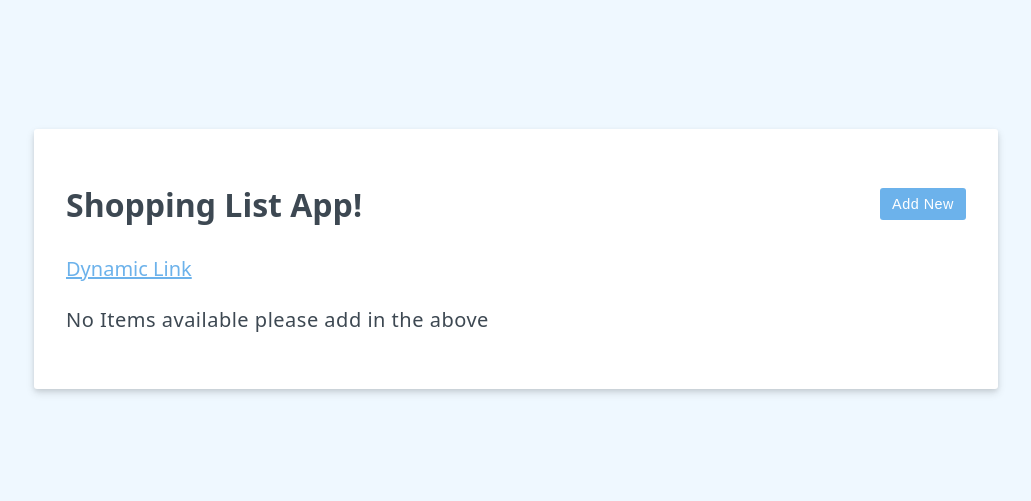
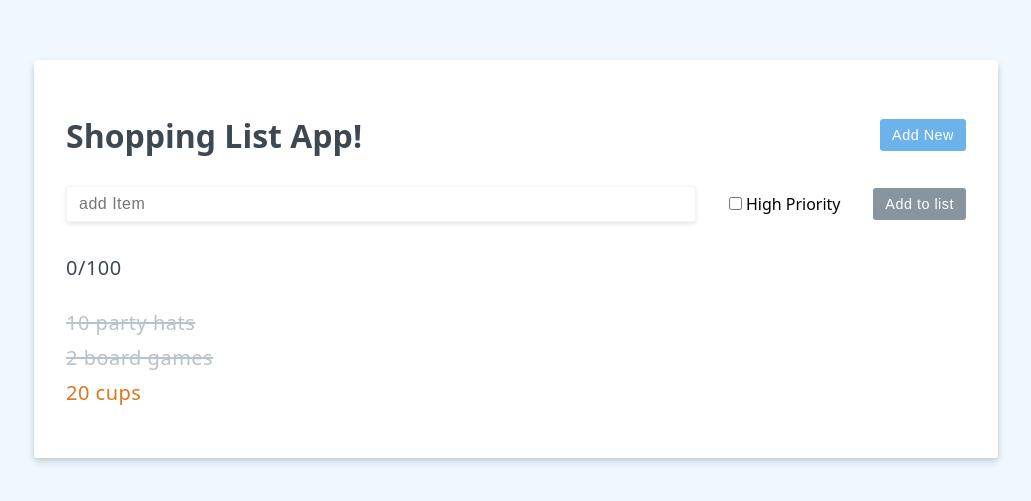
Before and after one commit to jacob-d242/Composition-API, a Vue app: page / in a window 1280 px wide. Shown: the part 141-642 px from the top of the page, without its empty margins (124-1155 px from the left). Built offline with nearby package versions, Linux system fonts and the light colour scheme.

Commit message:
coomputed in vue

```diff
--- a/src/App.vue
+++ b/src/App.vue
@@ -1,53 +1,95 @@
 <script setup>
-import { ref } from 'vue'
+import { ref,computed } from 'vue'
 
+
+const listItems = ref([
+   {
+     id: 1,
+     label: "10 party hats",
+     purchased: true,
+     highPriority: false
+   },
+   {
+		id: 2,
+    label:"2 board games",
+    purchased: true,
+    highPriority: false
+   },
+   {
+     id: 3,
+     label: "20 cups",
+     purchased: false,
+     highPriority: true
+   }
+])
 const msg = ref('Shopping List App!')
+const characterCount = computed(()=>{
+  return newItem.value.length
+})
 const newItem = ref('')
 const newItemHighPriority = ref(false)
 const editing = ref(false);
-const listItems= ref ([
-//   { id : 1 ,label :"10 milk shakes "},
-//  { id:2, label:"2 milk cakes"},
-//  { id : 3 , label :"20 glasses"}
-])
-const saveItem=()=>{
-  listItems.value.push({id: listItems.value.length + 1 ,label:newItem.value})
+const saveItem = () => {
+  listItems.value.push(
+    {
+    id: listItems.value.length + 1,
+    label: newItem.value,
+    highPriority: newItemHighPriority.value,
+    purchased: false
+}
+  )
   newItem.value = ""
+  // newItemHighPriority.value = ""
 }
-const editItem = (e) =>{
+
+const editItem = (e) => {
   editing.value = e
   newItem.value = ""
+ // newItemHighPriority.value =""
+}
+
+const togglePurchase = (item) => {
+  item.purchased = !item.purchased
 }
 </script>
 
 <template>
   <div class="header">
     <h1>{{ msg }}</h1>
-    <button v-if="editing" class="btn btn-primary" @click="editItem(false)" >Cancel</button>
-    <button v-else class="btn btn-primary" @click="editItem(true)" >Add New</button>
+    <button v-if="editing" class="btn btn-primary" @click="editItem(false)">Cancel</button>
+    <button v-else class="btn btn-primary" @click="editItem(true)">Add New</button>
   </div>
-  <a v-bind:href="newItem">Dynamic Link</a>
   <form
-  v-if="editing "
-   @submit.prevent="saveItem"
-   class ="add-item-form">
+    :v-if="editing"
+    @submit.prevent="saveItem"
+    class="add-item-form"
+  >
 
-    <input type="text" placeholder="add Item" v-model.trim="newItem"/>
+    <input type="text" placeholder="add Item" v-model.trim="newItem" />
     <label>
-      <input type="checkbox"
-      v-model="newItemHighPriority"/>
+      <input type="checkbox" v-model="newItemHighPriority" value="newItemHighPriority"/>
       High Priority
     </label>
-    <button
-    :disabled="newItem.length === 0"
-    class="btn btn-primary"
+    <button :disabled="newItem.length === 0" class="btn btn-primary">
+      Add to list
+    </button>
+  </form>
+  <p>{{ characterCount }}/100</p>
+  <ul>
+    <li
+      v-for="( item, index ) in listItems"
+      @click="togglePurchase(item)"
+      class="static-class"
+      :key="item.id"
+      :class="{
+        strikeout: item.purchased,
+        priority: item.highPriority
+      }"
     >
-    Add to list</button>
-</form>
-  <ul>
-    <li v-for="{id,label}, in listItems" :key="id">{{label }}</li>
+      {{ item.label }}
+    </li>
   </ul>
-  <p v-if="!listItems.length ">
+  <p v-if="!listItems.length">
     No Items available please add in the above
   </p>
 </template>
```
